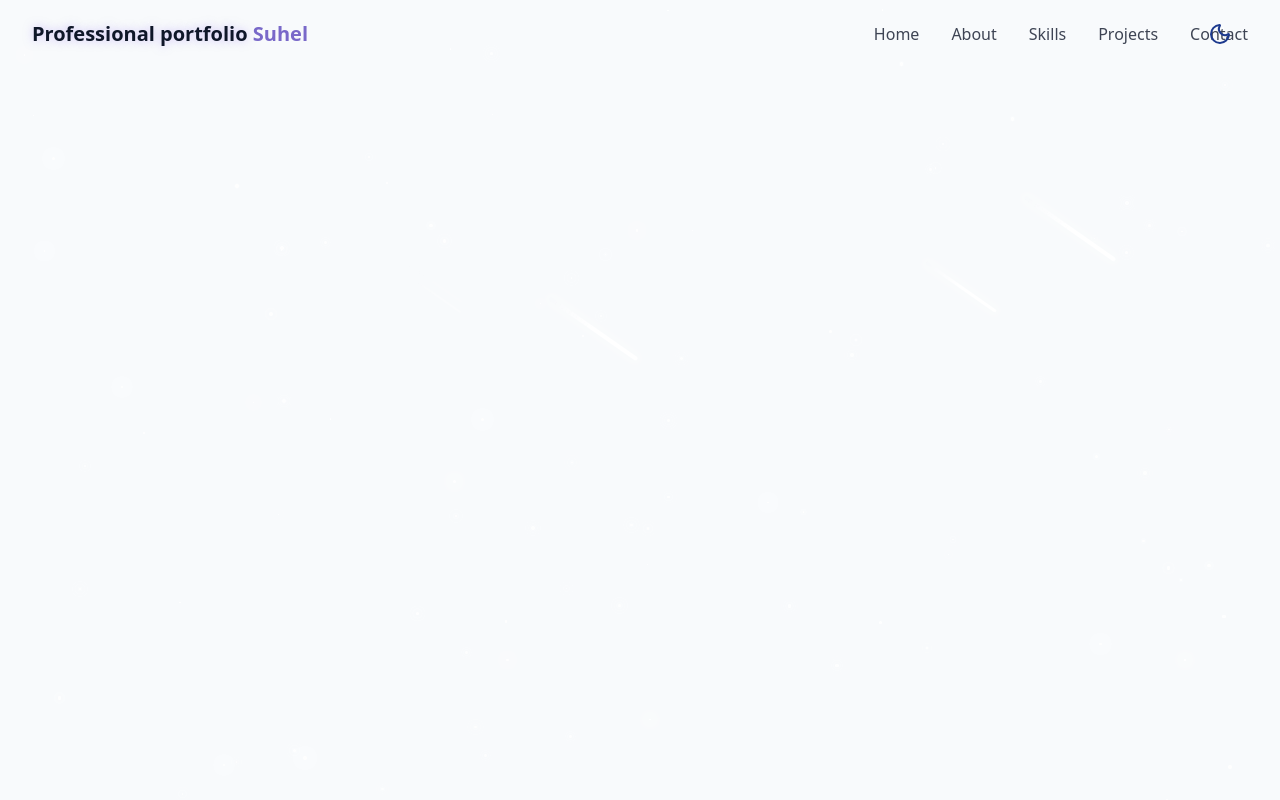
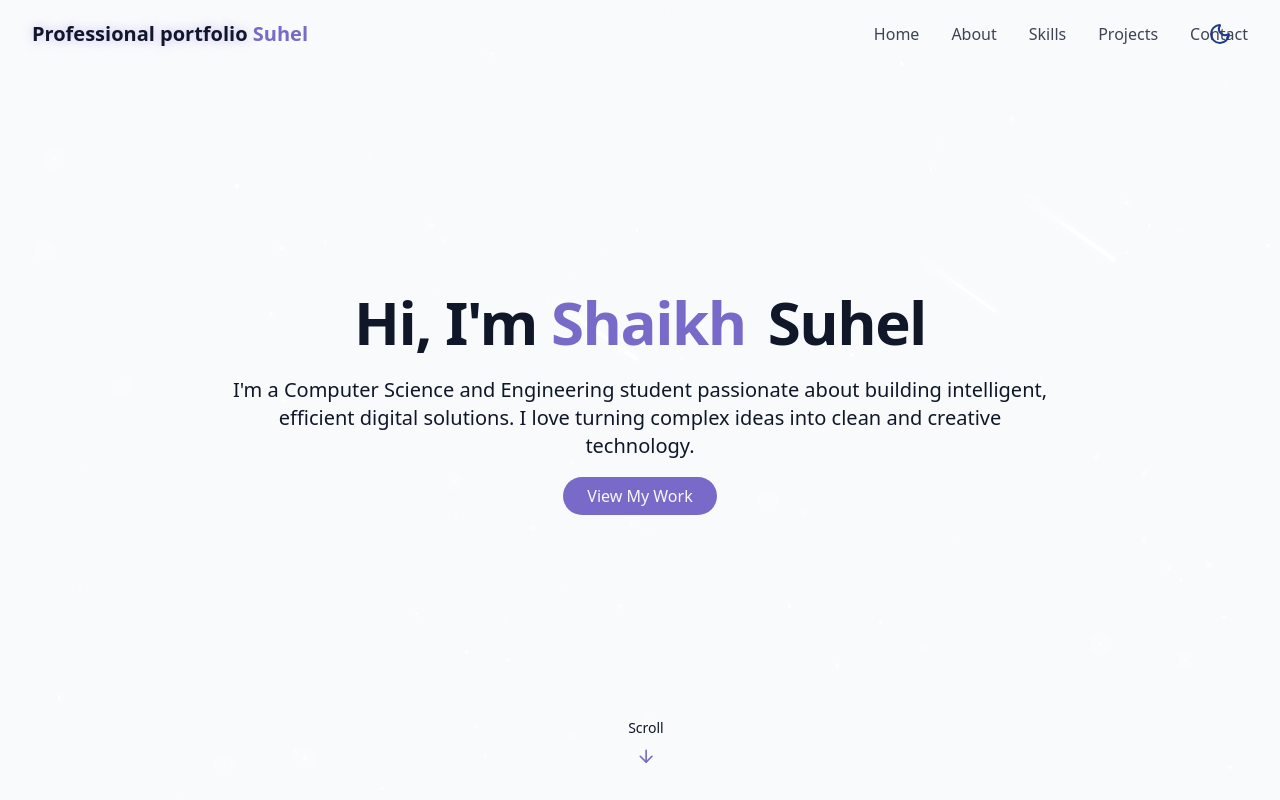
Before and after one commit to Suhel-Shaikh-Mohammad/Professional-Portfolio, a React (Vite) app: page / in a window 1280 px wide. Built offline with nearby package versions, Linux system fonts and the light colour scheme.

Commit message:
Added Hero Section to the main page

```diff
--- /dev/null
+++ b/src/components/HeroSection.jsx
@@ -0,0 +1,31 @@
+import {ArrowDown} from "lucide-react"
+
+export const HeroSection = () =>{
+    return (<section id='hero' className='relative min-h-screen flex flex-col items-center justify-center px-4'>
+        <div className='container max-w-4xl mx-auto text-center z-10'>
+            <div className='space-y-6'>
+
+                <h1 className='text-4xl md:text-6xl font-bold tracking-tight'>
+                    <span className='opacity-0 animate-fade-in-delay-1'>Hi, I'm</span>
+                    <span className='text-primary opacity-0 animate-fade-in-delay-2'> Shaikh </span>
+                    <span className='text-gradient ml-2 opacity-0 animate-fade-in-delay-2'>Suhel</span>
+                </h1>
+
+                <p className='text-lg md:text-xl text-muted-foreground max-2-2xl mx-auto opacity-0 animate-fade-in-delay-4'>
+                    I'm a Computer Science and Engineering student passionate about building intelligent, efficient digital solutions. I love turning complex ideas into clean and creative technology.
+                </p>
+
+                <div>
+                    <a href='#projects' className='cosmic-button'>View My Work</a>
+                </div>
+            </div>
+        </div>
+
+        <div className='absolute bottom-8 left-1/2 transform -translate-x-1/3 flex flex-col items-center animate-bounce'>
+            <span className='text-sm text-muted-foreground mb-2'>Scroll</span>
+            <ArrowDown className='h-5 w-5 text-primary'/>
+        </div>
+
+    </section>
+    );
+};
--- a/src/pages/Home.jsx
+++ b/src/pages/Home.jsx
@@ -1,6 +1,7 @@
 import { ThemeToggle } from "../components/ThemeToggle";
 import {StarBackground} from "../components/StarBackground";
 import {NavBar} from "../components/NavBar";
+import {HeroSection} from"../components/HeroSection";
 
 export function Home() {
     // console.log('Home');
@@ -13,6 +14,9 @@ export function Home() {
             {/*NavBar*/}
             <NavBar/>
             {/*Main content*/}
+            <main>
+                <HeroSection/>
+            </main>
             {/*Footer*/}
         </div>
     )
```
